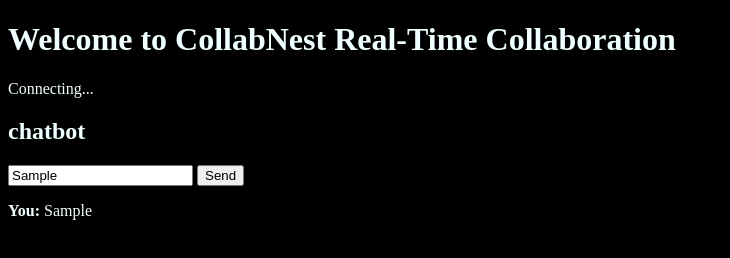
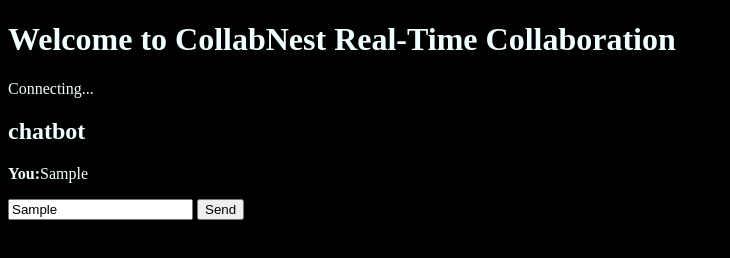
Before and after one commit to SagarPratap233/collabNest, a website: page public/index.html in a window 1280 px wide. Both pictures are taken after typing "Sample" into the empty fields and a click on the button "Send". Shown: the whole page, without its empty margins (0-730 px from the left). Drawn offline with nearby package versions, Linux system fonts and the light colour scheme; no server answers.

Commit message:
cohere integrated

```diff
--- a/package.json
+++ b/package.json
@@ -10,6 +10,7 @@
   "author": "",
   "license": "ISC",
   "dependencies": {
+    "cohere-ai": "^7.13.1",
     "cors": "^2.8.5",
     "dotenv": "^16.4.5",
     "express": "^4.21.0",
--- a/public/index.html
+++ b/public/index.html
@@ -11,9 +11,9 @@
 
     <div>
       <h2>chatbot</h2>
+      <div id = "chat"></div>
       <input type="text" id = 'userMessage' placeholder="Type your message..."/>
-      <button onclick="sendMessage()">Send</button>
-      <div id = "chatbox"></div>
+      <button id="send-btn">Send</button>
     </div>
     <script src="/socket.io/socket.io.js"></script>
     <script>
@@ -29,27 +29,25 @@
         document.getElementById('status').innerText = 'Disconnected';
       });
 
-      function sendMessage() {
-        const userMessage = document.getElementById("userMessage").value;
+      const chatBox = document.getElementById('chat');
+      const message = document.getElementById('userMessage');
+      const sendBtn = document.getElementById('send-btn')
 
-        fetch('/chatbot', {
+      sendBtn.addEventListener('click', async ()=> {
+        const userMessage = message.value;
+        chatBox.innerHTML += `<p><strong> You:</strong>${userMessage}</p>`
+
+        const response = await fetch ('/chatbot', {
+          headers : {"Content-Type": "application/json"},
           method: 'POST',
-          headers: {
-            'Content-Type': 'application/json'
-          },
           body: JSON.stringify({message:userMessage})
-        })
-        .then(response => {
-         response.json()
-        })
-        .then(data => {
-          const chatbox = document.getElementById("chatbox");
-          chatbox.innerHTML += `<p><strong>You:</strong> ${userMessage}</p>`;
-          chatbox.innerHTML += `<p><strong>AI:</strong> ${data.message}</p>`;
-          document.getElementById("userMessage").value="";
-        })
-        .catch(error=> console.error('Error:', error));
-      }
+        } )
+
+        const data = await response.json();
+        chatBox.innerHTML += `<p><strong>Cohere:</strong>${data.message}</p>`
+
+        userMessage.value = '';
+      });
     </script>
   </body>
 </html>
```
Also changed, not shown: index.js (+12 -19 lines), 1 other file.
